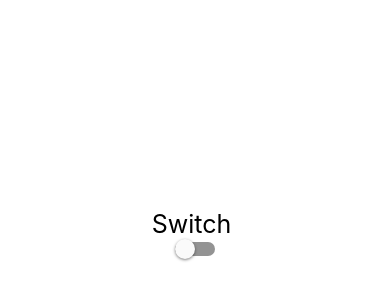
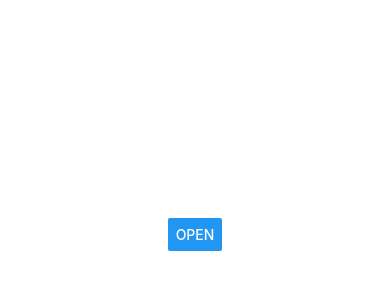
Before and after one commit to willie0311/react-native, a React Native app: screen / in a window 390 px wide. Shown: the part 188-488 px from the top of the page. Built offline with nearby package versions, Linux system fonts and the light colour scheme.

Commit message:
Modal 的常用屬性

```diff
--- a/App.js
+++ b/App.js
@@ -1,4 +1,4 @@
-import { StyleSheet, Text, View,SafeAreaView,TextInput,Button,TouchableHighlight,TouchableOpacity,TouchableNativeFeedback,Image, ScrollView , FlatList ,SectionList ,Switch } from 'react-native';
+import { StyleSheet, Text, View,SafeAreaView,TextInput,Button,TouchableHighlight,TouchableOpacity,TouchableNativeFeedback,Image, ScrollView , FlatList ,SectionList ,Switch, Modal } from 'react-native';
 
 
 //增加npm
@@ -11,20 +11,27 @@ export default class App extends Component {
   constructor(props){
     super(props);
     this.state ={
-      value : false,
+      show : false,
     };
   }
 
   render (){
     return (
       <View style = {styles.container}>
-        <Text style = {{fontSize :25}}>Switch </Text>
-        <Switch
-          // disabled = {true}
-          value = {this.state.value}
-          onValueChange = {(data) => this.setState({ value: data})}
-
-        />
+         <Button
+            title='Open'
+            onPress={() =>{this.setState({ show:true})}}/>
+          <Modal
+            animationType='fade'
+            visible = {this.state.show}
+            onPress = {() => {console.log ('modal show')}}>
+              <View style = {{flex: 1,alignItems: 'center',justifyContent: 'center',}}>
+                <Text style={{fontSize :30 }}>Modal</Text>
+                  <Button
+                  title = "close"
+                  onPress={ () => {this.setState({show : false})}}/>
+              </View>
+            </Modal>
       </View>
     );
   }
```
